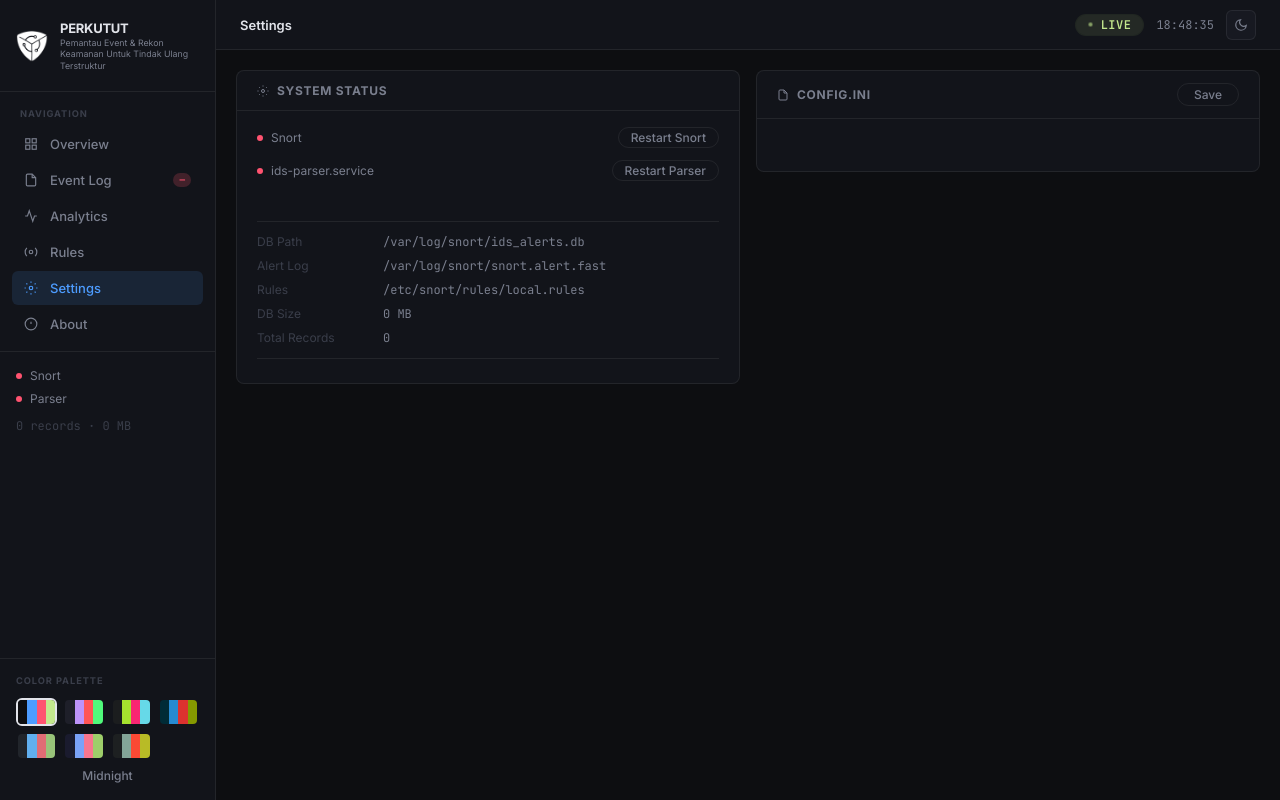
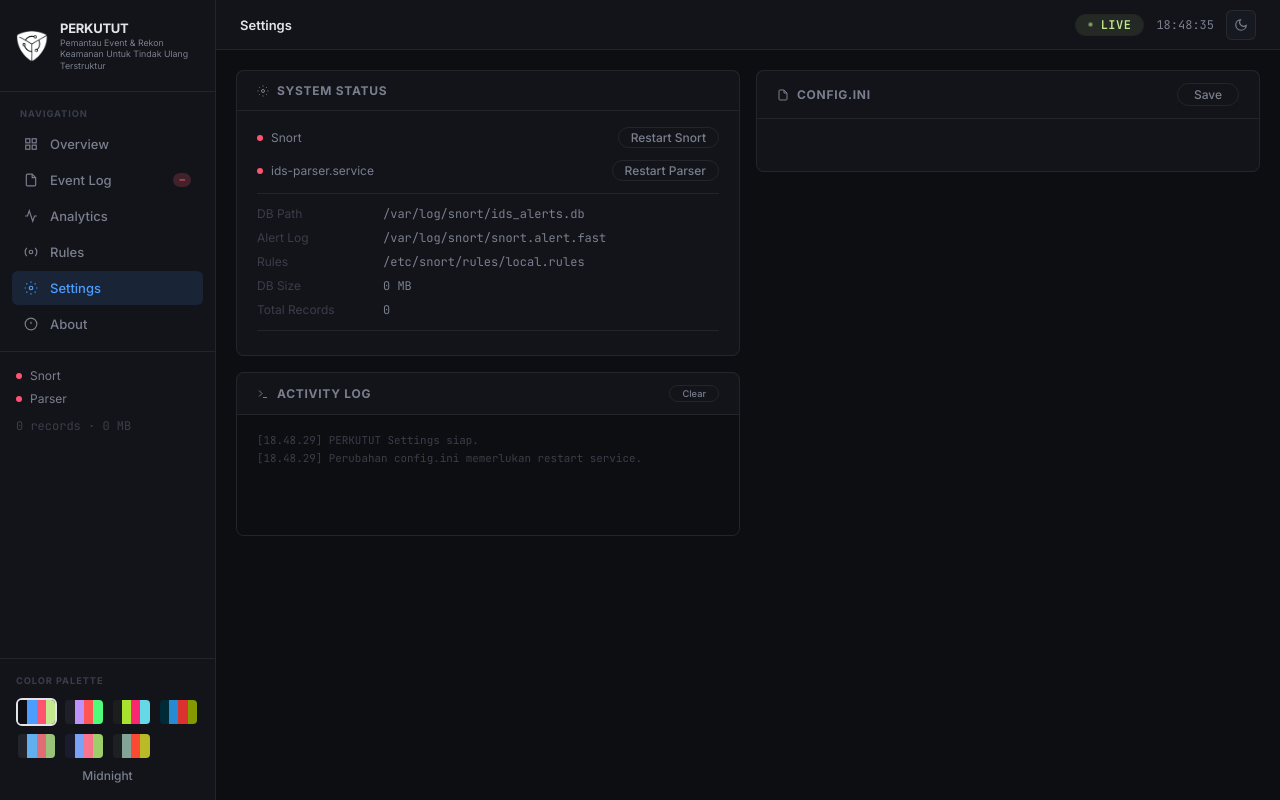
Before and after one commit to kaylaradf/snort-gateway, a Flask app: page /settings in a window 1280 px wide. Run offline with Flask 3, Linux system fonts and the light colour scheme; data that the repository does not hold is empty; some web fonts are replaced.

Commit message:
settings: add terminal activity log card, replace inline messages

```diff
--- a/dashboard/static/js/settings.js
+++ b/dashboard/static/js/settings.js
@@ -1,5 +1,40 @@
 /* settings.js */
 
+/* ── TERMINAL LOG ───────────────────────────────────────── */
+const COLORS = {
+  info:    'var(--text-muted)',
+  success: 'var(--success)',
+  error:   'var(--critical)',
+  warn:    'var(--warning)',
+  dim:     'var(--text-faint)',
+};
+
+function termLog(msg, type = 'info') {
+  const el = document.getElementById('terminalLog');
+  if (!el) return;
+  const now = new Date().toLocaleTimeString('id-ID', { hour12: false });
+  const line = document.createElement('div');
+  line.style.color = COLORS[type] || COLORS.info;
+  const prefix = { success: '✓', error: '✗', warn: '⚠', info: '›', dim: ' ' }[type] || '›';
+  line.innerHTML = `<span style="color:var(--text-faint)">[${now}]</span> ${prefix} ${msg}`;
+  el.appendChild(line);
+  el.scrollTop = el.scrollHeight;
+}
+
+function termSep() {
+  const el = document.getElementById('terminalLog');
+  if (!el) return;
+  const line = document.createElement('div');
+  line.style.cssText = 'border-top:1px solid var(--border);margin:4px 0;';
+  el.appendChild(line);
+}
+
+document.getElementById('btnClearLog').addEventListener('click', () => {
+  document.getElementById('terminalLog').innerHTML = '';
+  termLog('Log cleared.', 'dim');
+});
+
+/* ── STATUS ─────────────────────────────────────────────── */
 function setDotLocal(id, ok) {
   const el = document.getElementById(id);
   if (el) el.className = 'status-dot ' + (ok ? 'on' : 'off');
@@ -24,25 +59,23 @@ async function loadStatus() {
 }
 
 /* ── CONFIG EDITOR ──────────────────────────────────────── */
-let _configData = {};
-
 const LABELS = {
-  bot_token:             'Bot Token',
-  chat_id:               'Chat ID',
-  alert_log:             'Alert Log Path',
-  db_path:               'DB Path',
-  pos_file:              'Position File',
-  log_file:              'Log File',
-  dedup_window_seconds:  'Dedup Window (s)',
-  min_priority_notify:   'Min Priority Notify',
-  poll_interval_seconds: 'Poll Interval (s)',
-  max_notif_per_category:'Max Notif / Category',
+  bot_token:              'Bot Token',
+  chat_id:                'Chat ID',
+  alert_log:              'Alert Log Path',
+  db_path:                'DB Path',
+  pos_file:               'Position File',
+  log_file:               'Log File',
+  dedup_window_seconds:   'Dedup Window (s)',
+  min_priority_notify:    'Min Priority Notify',
+  poll_interval_seconds:  'Poll Interval (s)',
+  max_notif_per_category: 'Max Notif / Category',
 };
 
 async function loadConfig() {
-  _configData = await fetch('/api/config').then(r => r.json());
+  const data = await fetch('/api/config').then(r => r.json());
   const form = document.getElementById('configForm');
-  form.innerHTML = Object.entries(_configData).map(([section, keys]) => `
+  form.innerHTML = Object.entries(data).map(([section, keys]) => `
     <div>
       <div style="font-size:0.6rem;font-weight:700;letter-spacing:0.1em;text-transform:uppercase;
                   color:var(--text-faint);font-family:var(--font-ui);margin-bottom:var(--space-3)">${section}</div>
@@ -68,32 +101,54 @@ document.getElementById('btnSaveConfig').addEventListener('click', async () => {
     if (!payload[s]) payload[s] = {};
     payload[s][k] = el.value;
   });
+
+  termSep();
+  termLog('Menyimpan konfigurasi...', 'info');
+
   const res = await fetch('/api/config', {
     method: 'POST',
     headers: { 'Content-Type': 'application/json' },
     body: JSON.stringify(payload),
   }).then(r => r.json());
-  const msg = document.getElementById('saveMsg');
-  msg.textContent = res.ok ? '✓ Saved successfully' : '✗ Save failed';
-  msg.style.color = res.ok ? 'var(--success)' : 'var(--critical)';
-  setTimeout(() => { msg.textContent = ''; }, 3000);
+
+  if (res.ok) {
+    termLog('Konfigurasi tersimpan.', 'success');
+    termLog('Silahkan restart service agar perubahan berlaku.', 'warn');
+  } else {
+    termLog('Gagal menyimpan konfigurasi.', 'error');
+  }
 });
 
-/* ── RESTART BUTTONS ────────────────────────────────────── */
+/* ── RESTART ────────────────────────────────────────────── */
 async function restartService(endpoint, label) {
-  const msg = document.getElementById('restartMsg');
-  msg.textContent = `Restarting ${label}...`;
-  msg.style.color = 'var(--text-muted)';
+  termSep();
+  termLog(`Mengirim perintah restart ${label}...`, 'info');
+
   const res = await fetch(endpoint, { method: 'POST' }).then(r => r.json());
-  msg.textContent = res.ok ? `✓ ${label} restarted` : `✗ ${res.msg}`;
-  msg.style.color = res.ok ? 'var(--success)' : 'var(--critical)';
-  setTimeout(() => { msg.textContent = ''; loadStatus(); }, 3000);
+
+  if (res.ok) {
+    termLog(`${label} berhasil direstart.`, 'success');
+    termLog(`Menunggu service ${label} aktif kembali...`, 'dim');
+    setTimeout(async () => {
+      await loadStatus();
+      const snortOk  = document.getElementById('s-snort')?.classList.contains('on');
+      const parserOk = document.getElementById('s-parser')?.classList.contains('on');
+      const ok = label.toLowerCase().includes('snort') ? snortOk : parserOk;
+      termLog(`${label} status: ${ok ? 'running ✓' : 'tidak terdeteksi, cek manual'}`, ok ? 'success' : 'warn');
+    }, 2500);
+  } else {
+    termLog(`Gagal restart ${label}: ${res.msg}`, 'error');
+  }
 }
 
 document.getElementById('btnRestartSnort').addEventListener('click',
   () => restartService('/api/restart/snort', 'Snort'));
 document.getElementById('btnRestartParser').addEventListener('click',
-  () => restartService('/api/restart/parser', 'Parser'));
+  () => restartService('/api/restart/parser', 'ids-parser'));
+
+/* ── INIT ───────────────────────────────────────────────── */
+termLog('PERKUTUT Settings siap.', 'dim');
+termLog('Perubahan config.ini memerlukan restart service.', 'dim');
 
 loadStatus();
 loadConfig();
--- a/dashboard/templates/settings.html
+++ b/dashboard/templates/settings.html
@@ -3,10 +3,10 @@
 {% block page_title %}Settings{% endblock %}
 
 {% block content %}
-<div style="display:grid;grid-template-columns:1fr 1fr;gap:var(--space-4);align-items:start">
+<div style="display:grid;grid-template-columns:1fr 1fr;grid-template-rows:auto 1fr;gap:var(--space-4);align-items:start">
 
   <!-- STATUS -->
-  <div class="panel">
+  <div class="panel" style="grid-column:1;grid-row:1">
     <div class="panel-header">
       <div class="panel-title">
         <svg viewBox="0 0 24 24" fill="none" stroke="currentColor" stroke-width="2"><circle cx="12" cy="12" r="3"/><path d="M12 1v2M12 21v2M4.22 4.22l1.42 1.42M18.36 18.36l1.42 1.42M1 12h2M21 12h2M4.22 19.78l1.42-1.42M18.36 5.64l1.42-1.42"/></svg>
@@ -22,14 +22,13 @@
         <div class="status-row" style="margin:0"><span class="status-dot" id="s-parser"></span> ids-parser.service</div>
         <button class="pill-btn" id="btnRestartParser">Restart Parser</button>
       </div>
-      <div id="restartMsg" style="font-size:var(--text-xs);font-family:var(--font-mono);color:var(--text-muted);min-height:16px"></div>
       <div style="border-top:1px solid var(--border);padding-top:var(--space-3);display:flex;flex-direction:column;gap:var(--space-2)" id="pathInfo"></div>
       <div style="font-size:var(--text-xs);color:var(--text-muted);font-family:var(--font-mono);padding-top:var(--space-2);border-top:1px solid var(--border)" id="lastLog"></div>
     </div>
   </div>
 
   <!-- CONFIG EDITOR -->
-  <div class="panel">
+  <div class="panel" style="grid-column:2;grid-row:1/3">
     <div class="panel-header">
       <div class="panel-title">
         <svg viewBox="0 0 24 24" fill="none" stroke="currentColor" stroke-width="2"><path d="M14 2H6a2 2 0 0 0-2 2v16a2 2 0 0 0 2 2h12a2 2 0 0 0 2-2V8z"/><polyline points="14 2 14 8 20 8"/></svg>
@@ -38,7 +37,29 @@
       <button class="pill-btn" id="btnSaveConfig" style="padding:3px var(--space-4)">Save</button>
     </div>
     <div id="configForm" style="padding:var(--space-4) var(--space-5);display:flex;flex-direction:column;gap:var(--space-4)"></div>
-    <div id="saveMsg" style="padding:0 var(--space-5) var(--space-3);font-size:var(--text-xs);font-family:var(--font-mono);color:var(--success);min-height:20px"></div>
+    <div id="saveMsg" style="padding:0 var(--space-5) var(--space-3);font-size:var(--text-xs);font-family:var(--font-mono);min-height:20px"></div>
+  </div>
+
+  <!-- TERMINAL LOG -->
+  <div class="panel" style="grid-column:1;grid-row:2;display:flex;flex-direction:column;height:100%">
+    <div class="panel-header">
+      <div class="panel-title">
+        <svg viewBox="0 0 24 24" fill="none" stroke="currentColor" stroke-width="2"><polyline points="4 17 10 11 4 5"/><line x1="12" y1="19" x2="20" y2="19"/></svg>
+        Activity Log
+      </div>
+      <button class="pill-btn" id="btnClearLog" style="font-size:0.58rem">Clear</button>
+    </div>
+    <div id="terminalLog" style="
+      flex:1;
+      font-family:var(--font-mono);
+      font-size:0.68rem;
+      line-height:1.7;
+      padding:var(--space-4) var(--space-5);
+      overflow-y:auto;
+      background:var(--bg);
+      color:var(--text-muted);
+      min-height:120px;
+    "></div>
   </div>
 
 </div>
```
